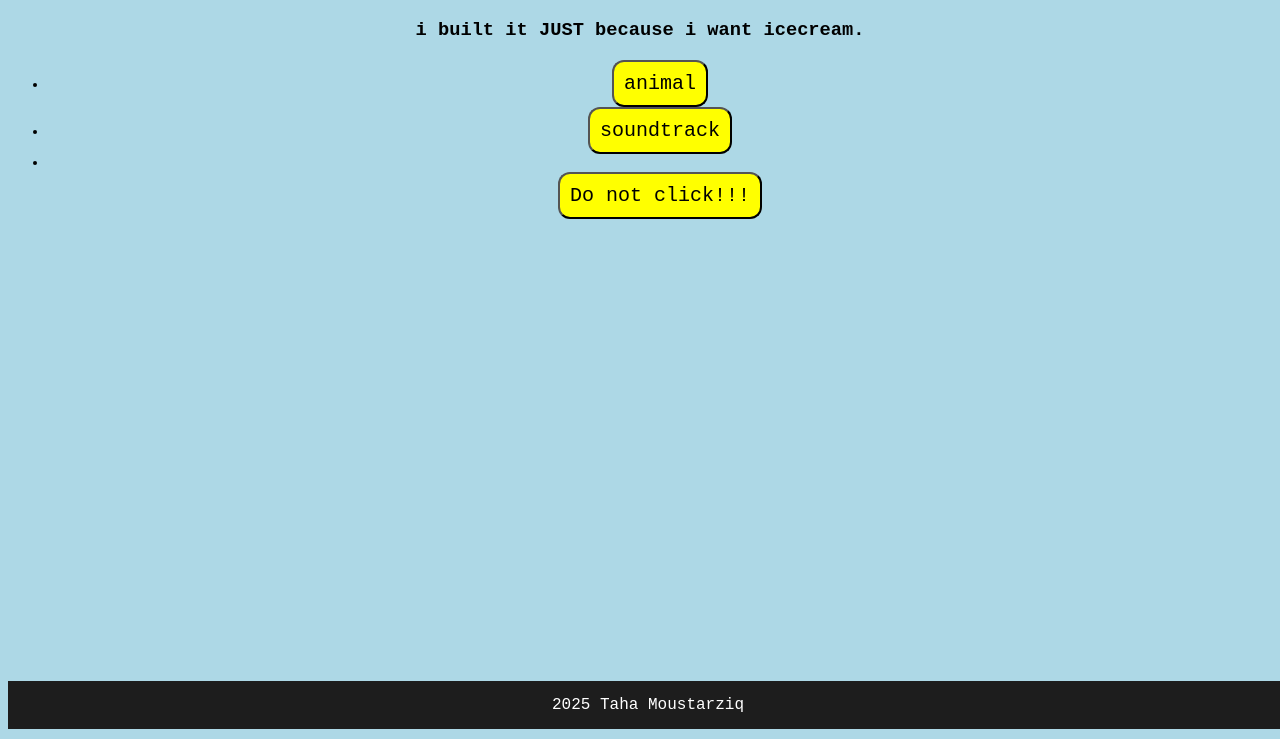
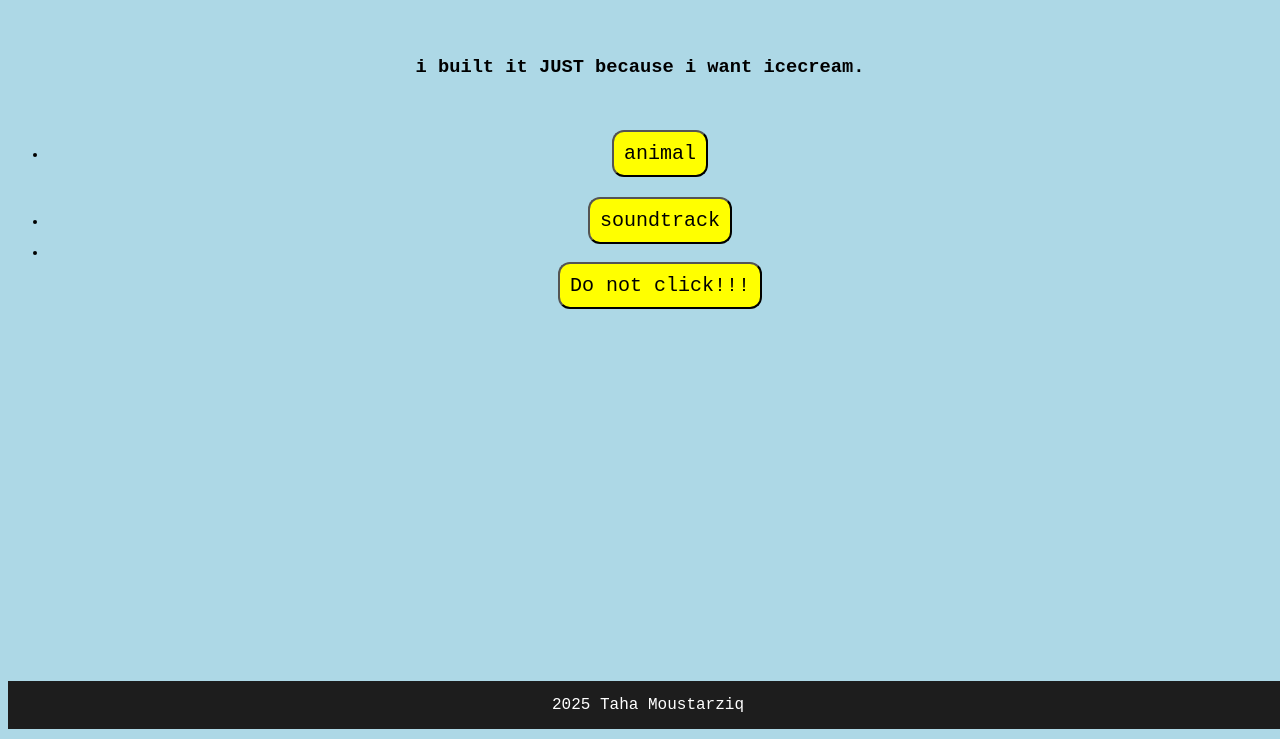
Before and after one commit to homoudahmed28-coder/swirl1, a plain HTML site: page index.html in a window 1280 px wide. Shown: the part 61-800 px from the top of the page. Drawn offline with Linux system fonts and the light colour scheme.

Commit message:
Fix HTML formatting and add line breaks

```diff
--- a/index.html
+++ b/index.html
@@ -8,12 +8,13 @@
 <link rel="icon" type="image/png" href="WhatsApp Image 2025-12-09 à 18.34.53_a3d873b0.jpg">
 </head>
 <body>
-    <h1>THIS IS MY WEBSITE</h1>
-    <h3>i built it <strong class="i">JUST </strong> because i want icecream.</h3>
+    <h1>THIS IS MY WEBSITE</h1><br>
+    <h3>i built it <strong class="i">JUST </strong> because i want icecream.</h3><br>
+
 <ul>
   <li><a href="animal.html" class="an"><button>animal</button></a></li>
-  <li><a href="soundtrack.html" class="s"><button>soundtrack</button></li>
-  <li>    <BR> <a href="rickroll.html" class="rick"><button >Do not click!!!</button></a></li>
+  <li class="s"><a href="soundtrack.html" ><button>soundtrack</button></li>
+  <li class="rick">    <BR> <a href="rickroll.html" ><button >Do not click!!!</button></a></li>
 </ul>
 </a>
 
```
